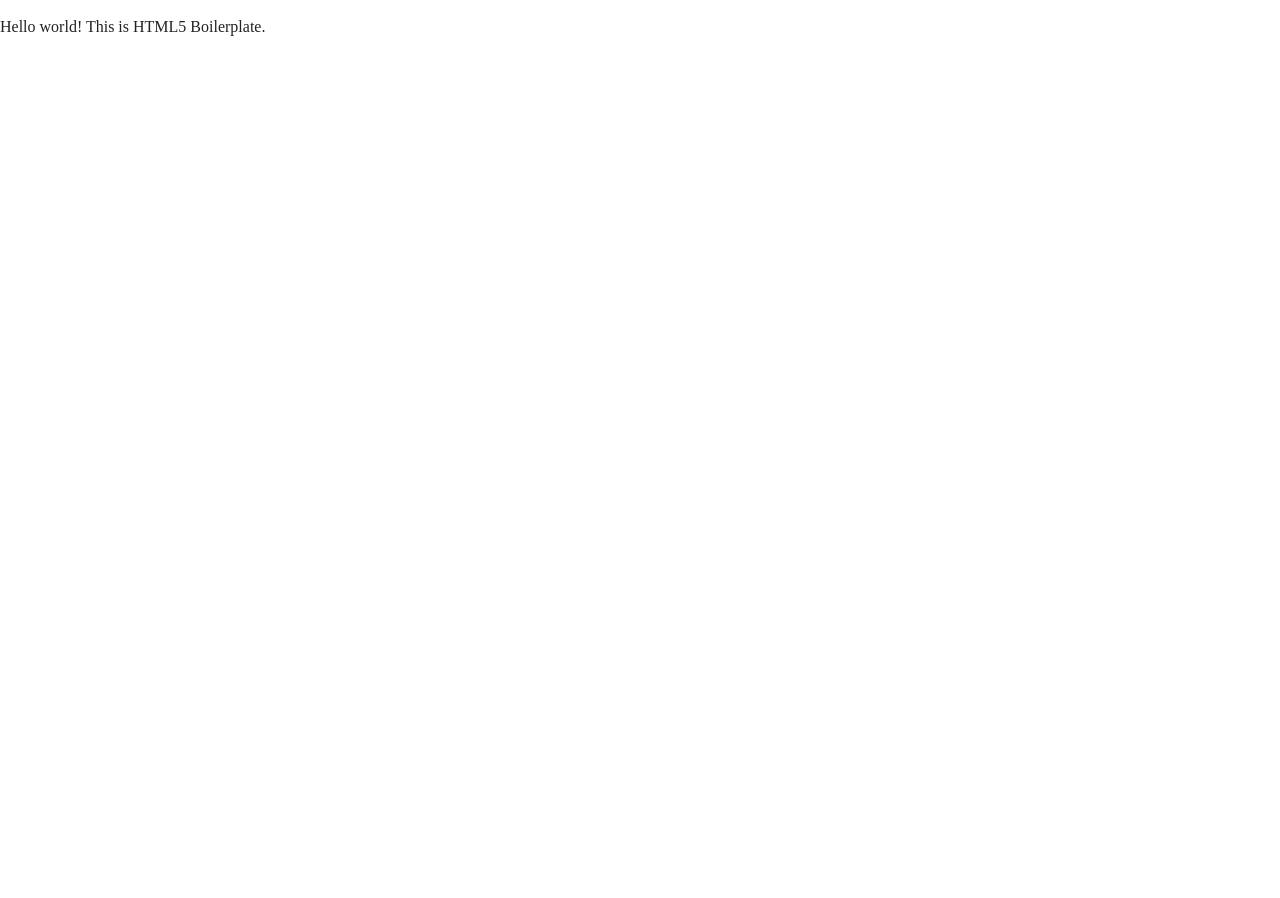
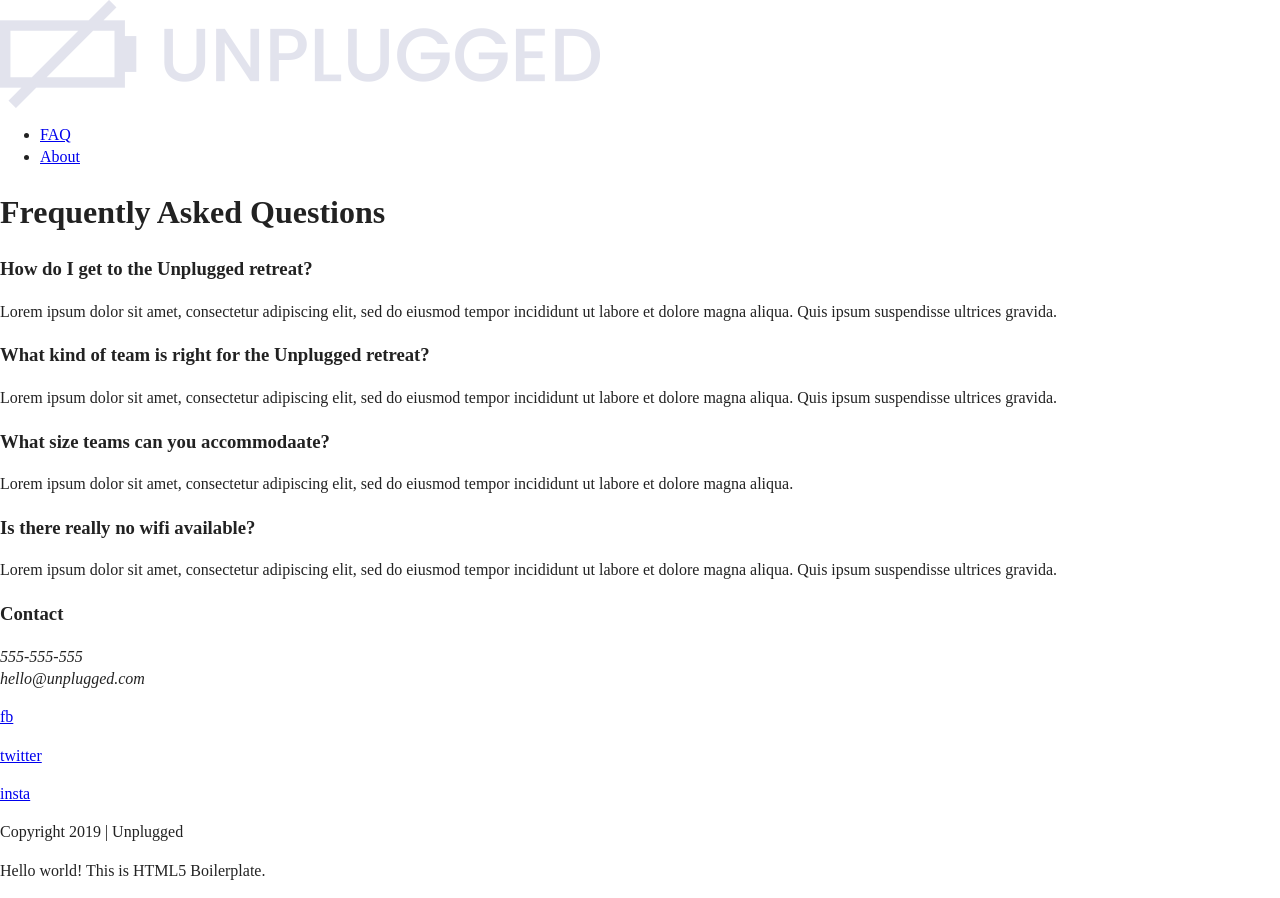
Before and after one commit to cbsumo305/unplugged-retreat, a website: page faq/index.html in a window 1280 px wide. Before the commit the page ends 800 px from the top, so only its background shows below. Drawn offline with Linux system fonts and the light colour scheme.

Commit message:
Added faq page

```diff
--- a/faq/index.html
+++ b/faq/index.html
@@ -21,7 +21,114 @@
 
   <meta name="theme-color" content="#fafafa">
 </head>
+<body>
 
+  <header>
+    <div class="content-wrapper">
+      <a href="#"><img src="../img/unplugged-logo.png" alt="unplugged logo" /></a>
+      <div class="header-divider"></div>
+      <nav>
+        <ul>
+          <li>
+            <a href="../faq/index.html" target="_blank">FAQ</a>
+          </li>
+          <li>
+            <a href="../about/index.html" target="_blank">About</a>
+          </li>
+        </ul>
+      </nav>
+    </div>
+
+  </header>
+
+  <main>
+    <div class="content-wrapper">
+      <h1>Frequently Asked Questions</h1>
+
+      <article>
+        <div>
+          <h3>How do I get to the Unplugged retreat?</h3>
+          <p>
+            Lorem ipsum dolor sit amet, consectetur adipiscing elit, sed do eiusmod tempor incididunt ut labore et dolore magna aliqua. Quis ipsum suspendisse ultrices gravida.
+          </p>
+        </div>
+      </article>
+
+      <article>
+        <div>
+          <h3>What kind of team is right for the Unplugged retreat?</h3>
+          <p>
+            Lorem ipsum dolor sit amet, consectetur adipiscing elit, sed do eiusmod tempor incididunt ut labore et dolore magna aliqua. Quis ipsum suspendisse ultrices gravida.
+          </p>
+        </div>
+      </article>
+
+      <article>
+        <div>
+          <h3>What size teams can you accommodaate?</h3>
+          <p>
+            Lorem ipsum dolor sit amet, consectetur adipiscing elit, sed do eiusmod tempor incididunt ut labore et dolore magna aliqua.
+          </p>
+        </div>
+      </article>
+
+      <article>
+        <div>
+          <h3>Is there really no wifi available?</h3>
+          <p>
+            Lorem ipsum dolor sit amet, consectetur adipiscing elit, sed do eiusmod tempor incididunt ut labore et dolore magna aliqua. Quis ipsum suspendisse ultrices gravida.
+          </p>
+        </div>
+      </article>
+
+    </div>
+  </main>
+
+  <footer>
+    <div class="content-wrapper">
+      <div class="footer-content">
+        <div class="contact">
+          <h3>Contact</h3>
+          <address>
+            <p>
+              555-555-555<br />
+              hello@unplugged.com
+            </p>
+          </address>
+        </div>
+
+        <div class="social">
+          <div class="social-icons">
+            <p>
+              <a href="https://www.facebook.com/" target="_blank">fb</a>
+            </p>
+            <p>
+              <a href="https://www.twitter.com/" target="_blank">twitter</a>
+            </p>
+            <p>
+              <a href="https://www.instagram.com/" target="_blank">insta</a>
+            </p>
+          </div>
+        </div>
+      </div>
+    </div>
+    <div class="copyright">Copyright 2019 | Unplugged</div>
+  </footer>
+
+
+
+
+  <script src="../js/vendor/modernizr-3.11.2.min.js"></script>
+  <script src="../js/plugins.js"></script>
+  <script src="../js/main.js"></script>
+
+  <!-- Google Analytics: change UA-XXXXX-Y to be your site's ID. -->
+  <script>
+    window.ga = function () { ga.q.push(arguments) }; ga.q = []; ga.l = +new Date;
+    ga('create', 'UA-XXXXX-Y', 'auto'); ga('set', 'anonymizeIp', true); ga('set', 'transport', 'beacon'); ga('send', 'pageview')
+  </script>
+  <script src="https://www.google-analytics.com/analytics.js" async></script>
+</body>
 <body>
 
   <!-- Add your site or application content here -->
```
